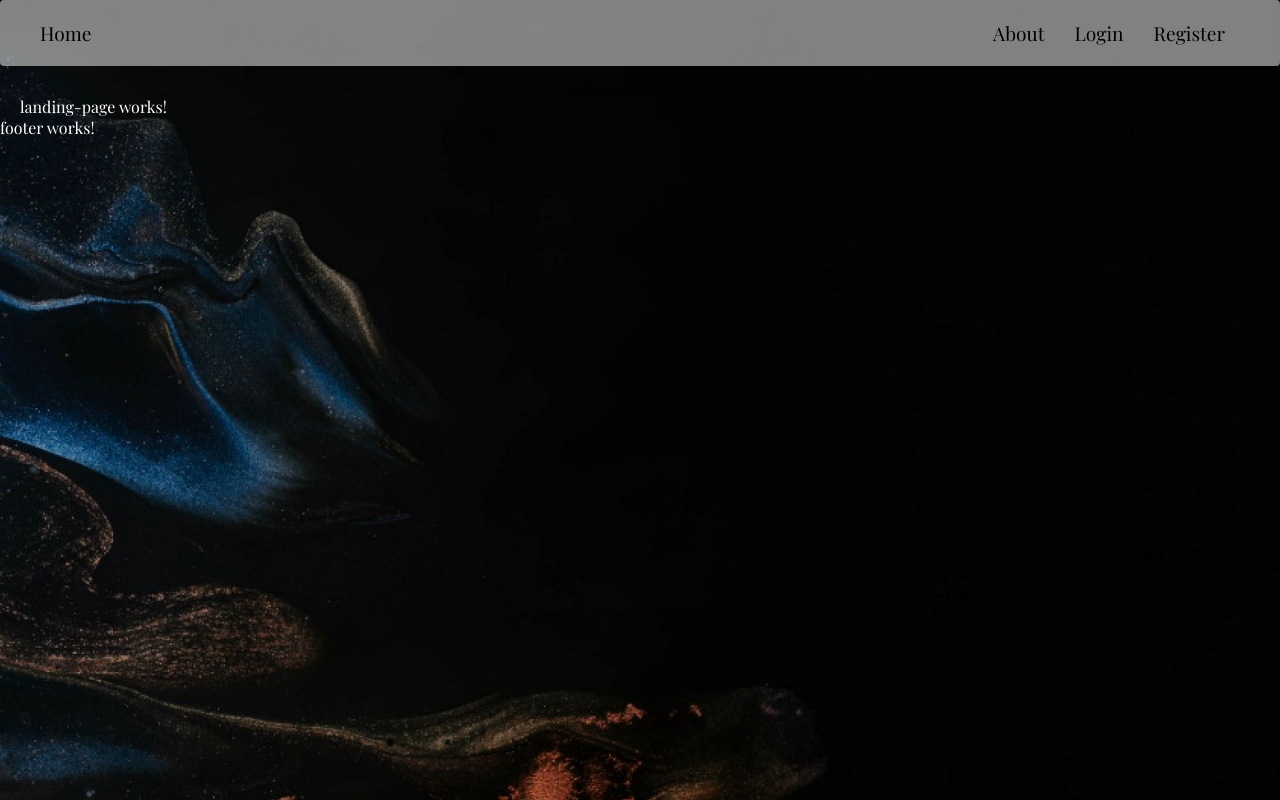
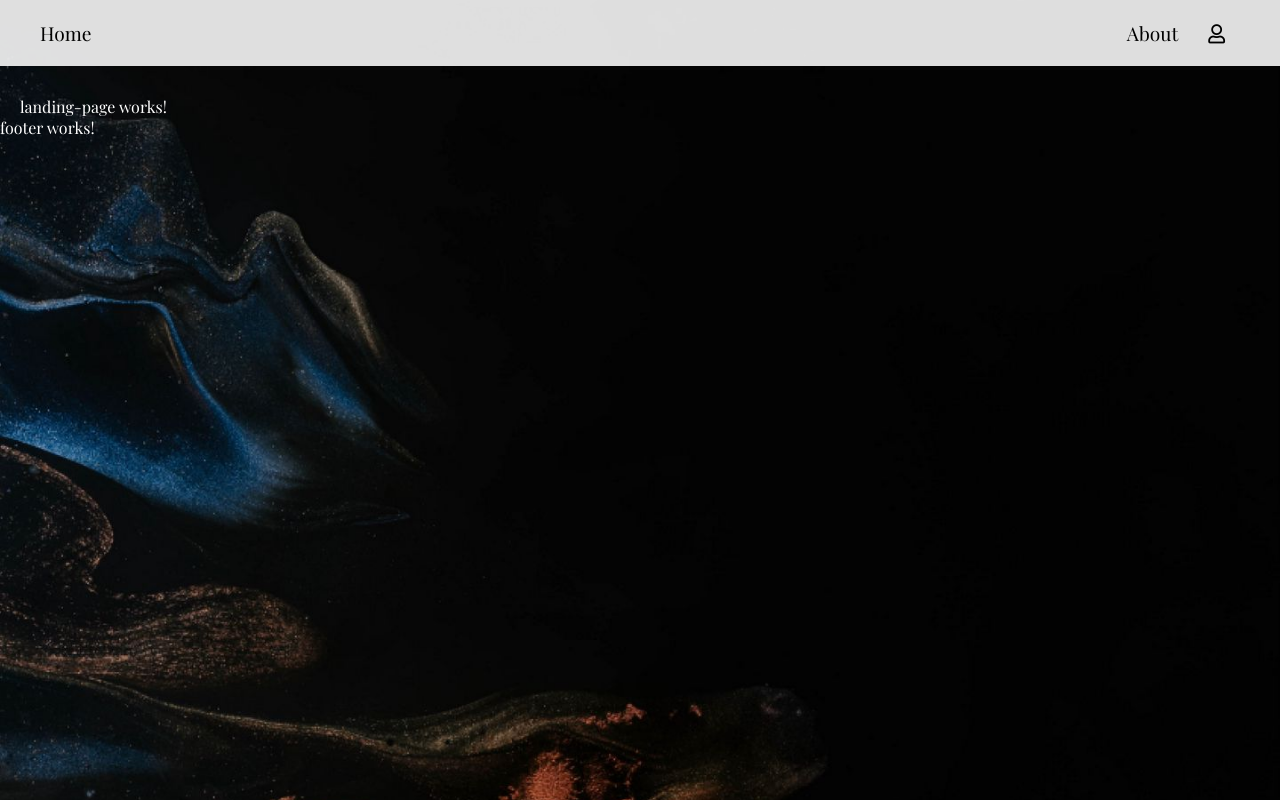
Before and after one commit to borisovboris/book-lounge, an Angular app: page / in a window 1280 px wide. Built offline with nearby package versions, Linux system fonts and the light colour scheme.

Commit message:
improved navbar

```diff
--- a/src/app/app.module.ts
+++ b/src/app/app.module.ts
@@ -6,13 +6,15 @@ import { AppComponent } from './app.component';
 import { LandingPageComponent } from './landing-page/landing-page.component';
 import { NavComponent } from './nav/nav.component';
 import { FooterComponent } from './footer/footer.component';
+import { FillIconDirective } from './fill-icon.directive';
 
 @NgModule({
   declarations: [
     AppComponent,
     LandingPageComponent,
     NavComponent,
-    FooterComponent
+    FooterComponent,
+    FillIconDirective
   ],
   imports: [
     BrowserModule,
--- /dev/null
+++ b/src/app/fill-icon.directive.ts
@@ -0,0 +1,27 @@
+import { Directive, ElementRef, HostListener, Renderer2 } from '@angular/core';
+
+@Directive({
+  selector: '[appFillIcon]'
+})
+export class FillIconDirective {
+
+  constructor(private el: ElementRef, private renderer: Renderer2 ) { }
+
+  @HostListener('mouseover')
+  onMouseOver() {
+    // this.renderer.removeClass(this.elRef.nativeElement, 'far');
+    // this.renderer.addClass(this.elRef.nativeElement, 'fas');
+    this.el.nativeElement.classList.remove('far');
+    this.el.nativeElement.classList.add('fas');
+
+  }
+
+  @HostListener('mouseout')
+  onMouseOut() {
+    // this.renderer.removeClass(this.elRef.nativeElement, 'fas');
+    // this.renderer.addClass(this.elRef.nativeElement, 'far');
+    this.el.nativeElement.classList.remove('fas');
+    this.el.nativeElement.classList.add('far');
+  }
+
+}
--- a/src/app/nav/nav.component.css
+++ b/src/app/nav/nav.component.css
@@ -7,33 +7,23 @@
 }
 
 .nav-btn {
-    padding: 20px 15px;
-    transition: 0.14s;
+    margin: 0px 15px;
 }
 
 nav {
     padding: 20px 40px;
     font-size: 1.2rem;
-    background-color: rgba(255, 255, 255, 0.5);
-    border-radius: 4px;
+    background-color: rgba(255, 255, 255, 0.87);
     margin-bottom: 30px;
 }
 
-.nav-btn:hover {
-    background-color: rgba(0, 0, 0, 0.64);
-    color: white;
-}
 
-#home-btn {
-    transition: 0.14s;
+nav a {
     position: relative;
 }
 
-#home-btn:hover {
-    color: rgb(206, 0, 0);
-}
 
-#home-btn:after {
+.underline:after {
     bottom: -5px;
     content: "";
     display: block;
@@ -45,7 +35,7 @@ nav {
     width: 0;
 }
 
-#home-btn:hover:after {
+.underline:hover:after {
     width: 100%;
     left: 0;
 }
--- a/src/app/nav/nav.component.html
+++ b/src/app/nav/nav.component.html
@@ -1,8 +1,7 @@
 <nav>
-    <a id="home-btn" class="btn">Home</a>
+    <a id="home-btn" class="btn underline">Home</a>
     <div class="float-right">
-        <a class="nav-btn btn">About</a>
-        <a class="nav-btn btn">Login</a>
-        <a class="nav-btn btn">Register</a>
+        <a class="nav-btn btn underline">About</a>
+        <a class="nav-btn btn"><i class="far fa-user" appFillIcon></i></a>
     </div>
 </nav>
--- a/src/index.html
+++ b/src/index.html
@@ -8,7 +8,7 @@
   <link rel="icon" type="image/x-icon" href="favicon.ico">
   <link rel="preconnect" href="https://fonts.gstatic.com">
   <link href="https://fonts.googleapis.com/css2?family=Playfair+Display&display=swap" rel="stylesheet">
-  <link rel="stylesheet" href="https://stackpath.bootstrapcdn.com/font-awesome/4.7.0/css/font-awesome.min.css" integrity="sha384-wvfXpqpZZVQGK6TAh5PVlGOfQNHSoD2xbE+QkPxCAFlNEevoEH3Sl0sibVcOQVnN" crossorigin="anonymous">
+  <link rel="stylesheet" href="https://pro.fontawesome.com/releases/v5.10.0/css/all.css" integrity="sha384-AYmEC3Yw5cVb3ZcuHtOA93w35dYTsvhLPVnYs9eStHfGJvOvKxVfELGroGkvsg+p" crossorigin="anonymous"/>
 </head>
 <body>
   <app-root></app-root>
```
Also changed, not shown: 1 other file (tests, documents, lock files or other folders).
